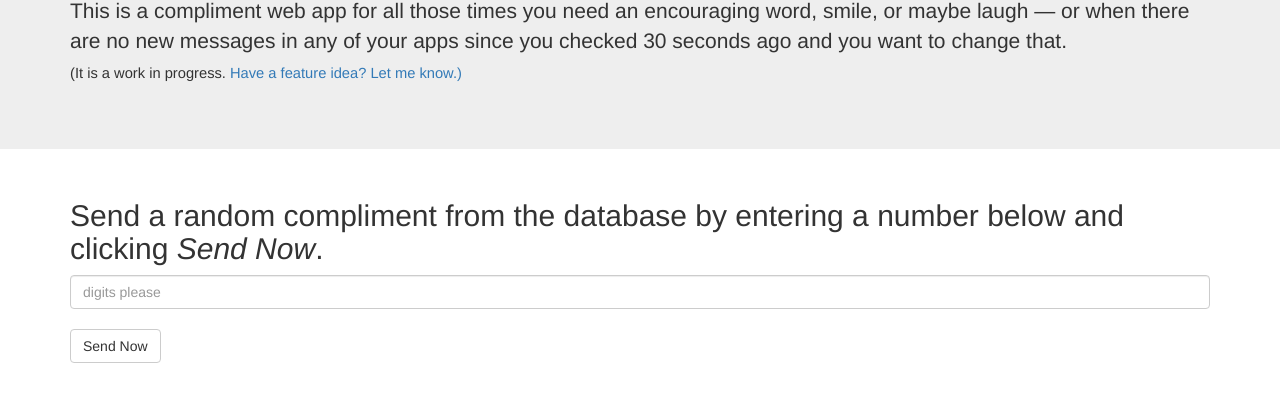
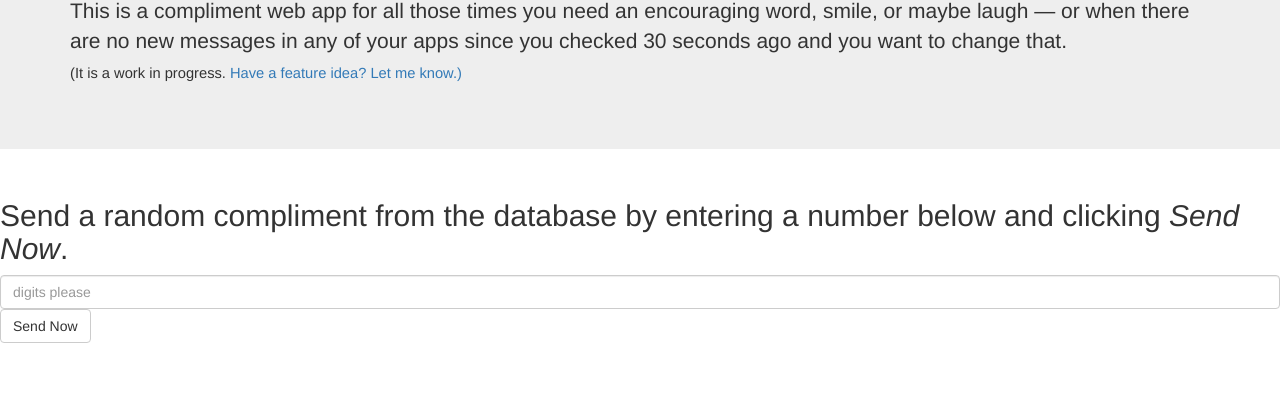
Before and after one commit to blikethat/compliment-please, a website: page public/index.html in a window 1280 px wide. Shown: the part 151-548 px from the top of the page. Drawn offline with nearby package versions, Linux system fonts and the light colour scheme; a script that the page names is missing.

Commit message:
css edits

```diff
--- a/public/index.html
+++ b/public/index.html
@@ -17,7 +17,7 @@
     </div>
   </div>
 
-  <div class="container">
+  <div>
     <!-- Example row of columns -->
     <div class="row">
       <div class="col-md-12">
@@ -25,7 +25,7 @@
         <h2>Send a random compliment from the database by entering a number below and clicking <i>Send Now</i>.</h2>
 
         <form action="" id="numero">
-          <input type="text" name="number" class="form-control" placeholder="digits please"><br>
+          <input type="text" name="number" class="form-control col-md-3" placeholder="digits please"><br>
           <input type="submit" value="Send Now" class="btn btn-default">
         </form>
         <br><br>
```
